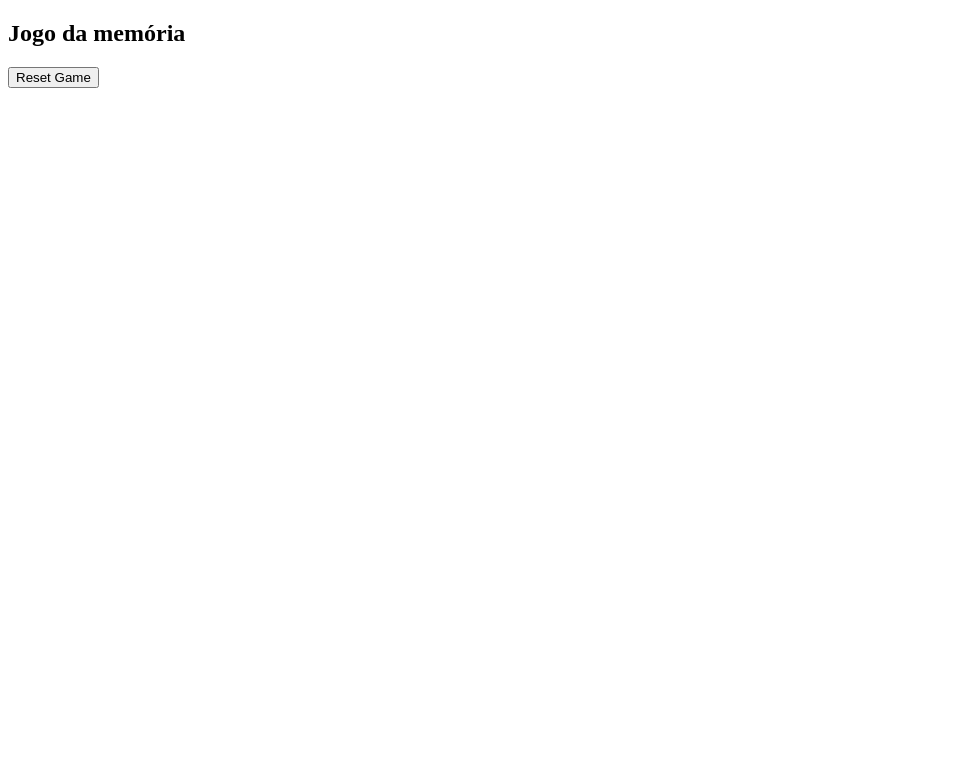
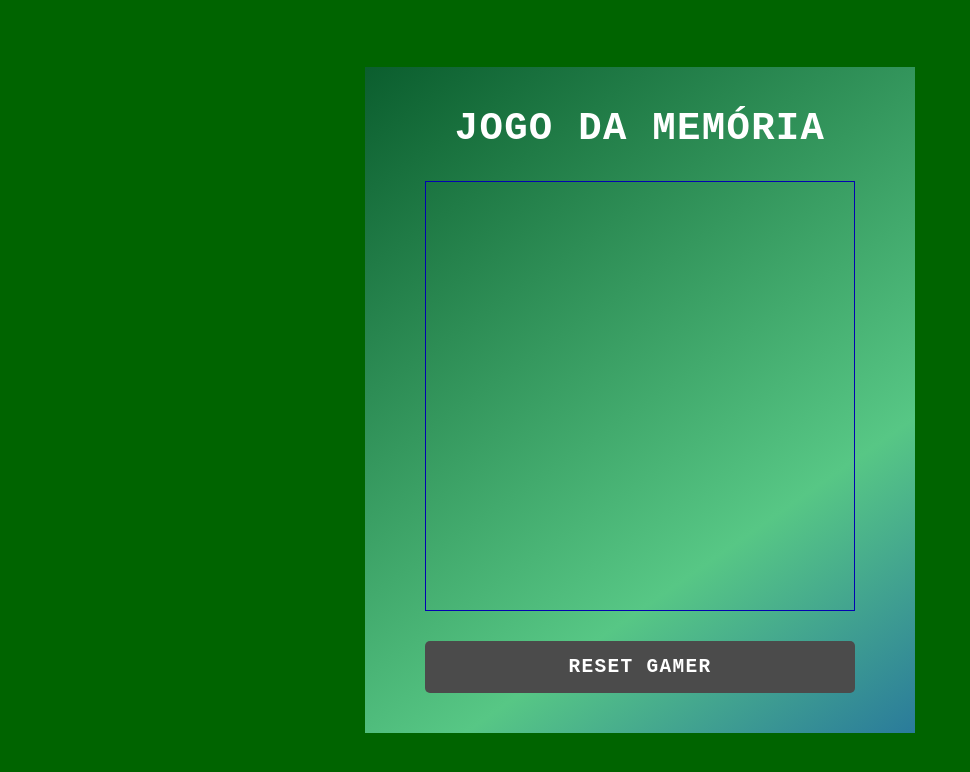
Before and after one commit to Santosandrade996/Jogo-da-mem-ria, a plain HTML site: page index.html in a window 1280 px wide. Shown: the whole page, without its empty margins (0-970 px from the left). Drawn offline with Linux system fonts and the light colour scheme.

Commit message:
Continuando o projeto

```diff
--- a/index.html
+++ b/index.html
@@ -11,8 +11,7 @@
     <div class="container">
         <h2>Jogo da memória</h2>
         <div class="game"></div>
-        <button class="reset"
-        onclick="window.location.reload();">Reset Game</button>
+        <button class="reset" onclick="window.location.reload()">RESET GAMER</button>
     </div>
 
 
--- a/src/styles/main.css
+++ b/src/styles/main.css
@@ -0,0 +1,67 @@
+body{
+    display:flex;
+    justify-content: center;
+    align-items: center;
+    min-height: 100vh;
+    background: #006400;
+}
+
+.container{
+    position: relative;
+    display: flex;
+    flex-direction: column;
+    justify-content: center;
+    align-items: center;
+    gap: 30px;
+    background: linear-gradient(325deg,   #2A7B9B 0%,  #57C785 30%,  #0b5e2e 100%);
+
+    padding: 40px 60px;
+}
+
+h2 {
+    font-size: 3em;
+    color: #fff;
+    text-transform: uppercase;
+    letter-spacing: 0.1rem;
+}
+
+.reset {
+    padding: 15px 20px;
+    width: 100%;
+    color: #fff;
+    background-color: #4b4b4b;
+    border: none;
+    border-radius: 5px;
+    font-size: 1.5em;
+    letter-spacing: 0.1rem;
+    text-transform: uppercase;
+    cursor: pointer;
+    font-weight: 600;
+
+}
+
+.reset:focus{
+    color: #2A7B9B;
+    background-color: aliceblue;
+}
+
+.game {
+    border: 1px solid rgb(3, 3, 177);
+    width: 430px;
+    height: 430px;
+    display: flex;
+    flex-wrap: wrap;
+    gap: 10px;
+    transform-style: preserve-3d;
+    perspective: 500px;
+}
+
+.item {
+    position: relative;
+    width: 100px;
+    height: 100px;
+    display: flex;
+    align-items: center;
+    justify-content: center;
+    background-color: #fff;
+}
--- a/src/styles/reset.css
+++ b/src/styles/reset.css
@@ -0,0 +1,7 @@
+*{
+    margin: 0;
+    padding: 0;
+    outline: none;
+    box-sizing: border-box;
+    font-family: monospace;
+}
```
